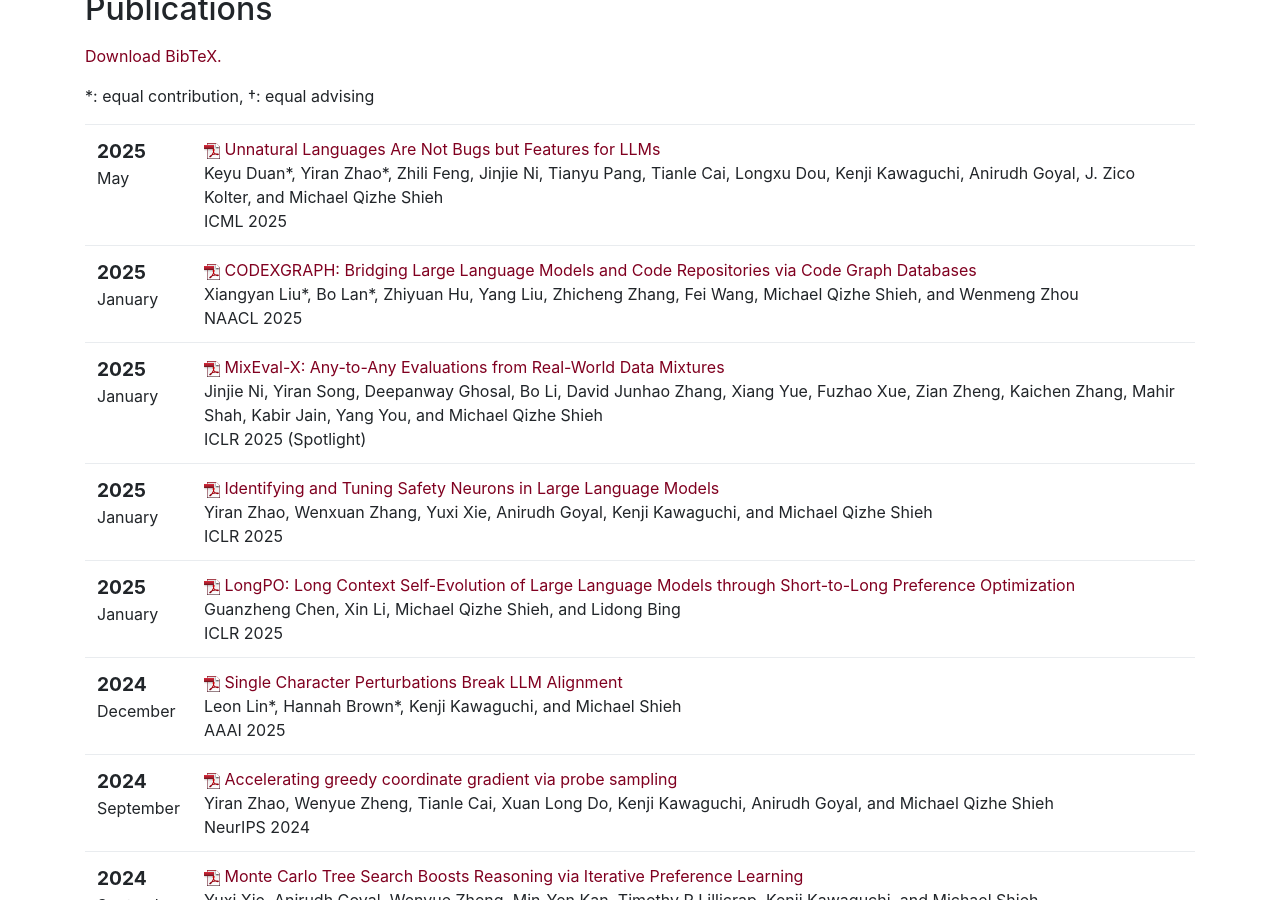
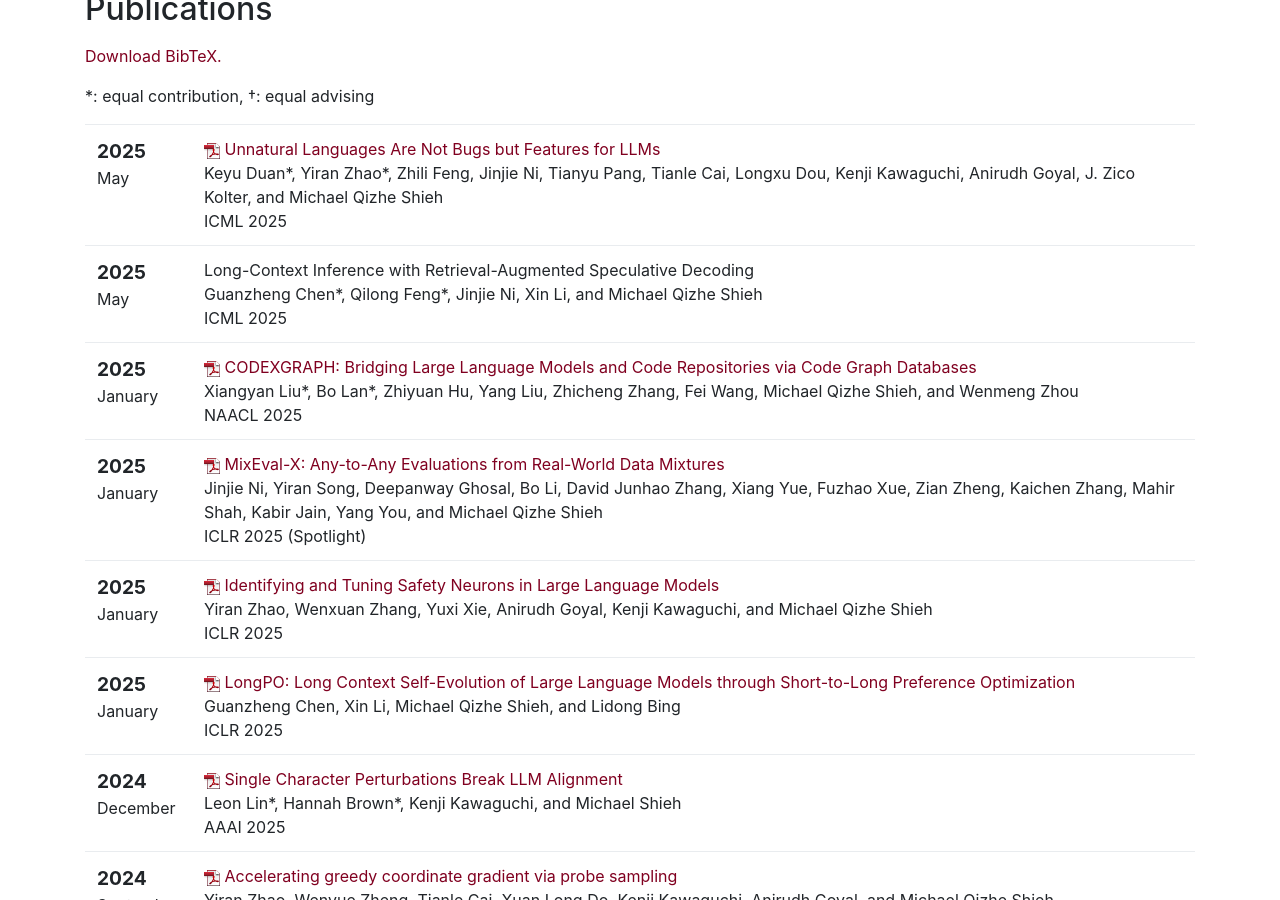
Before and after one commit to John-AI-Lab/John-AI-Lab.github.io, a Jekyll site: the page built from index.html, in a window 1280 px wide and 900 px high, scrolled down 3028 px. Built offline with Jekyll 4.4.1, drawn with Linux system fonts in a browser that asks for light colours; nearby versions of some CDN libraries.

Commit message:
update paper

```diff
--- a/_includes/pubs.html
+++ b/_includes/pubs.html
@@ -16,6 +16,28 @@
                 </span><br />
                 <span class="authors">
                     Keyu Duan*, Yiran Zhao*, Zhili Feng, Jinjie Ni, Tianyu Pang, Tianle Cai, Longxu Dou, Kenji Kawaguchi, Anirudh Goyal, J. Zico Kolter, and Michael Qizhe Shieh
+                </span><br />
+                <span class="venuetype"></span><span class="venue">ICML 2025</span>
+                <br />
+                <span class="links">
+                </span>
+            </td>
+        </tr>
+        <tr>
+            <td>
+                <span class="date">
+
+                    <big><strong>2025</strong></big><br />
+
+                    May
+                </span>
+            </td>
+            <td class="publication">
+                <span class="pubtitle">
+                    Long-Context Inference with Retrieval-Augmented Speculative Decoding
+                </span><br />
+                <span class="authors">
+                    Guanzheng Chen*, Qilong Feng*, Jinjie Ni, Xin Li, and Michael Qizhe Shieh
                 </span><br />
                 <span class="venuetype"></span><span class="venue">ICML 2025</span>
                 <br />
```
Also changed, not shown: bib/pubs.bib (+8 -0 lines), 3 other files.
